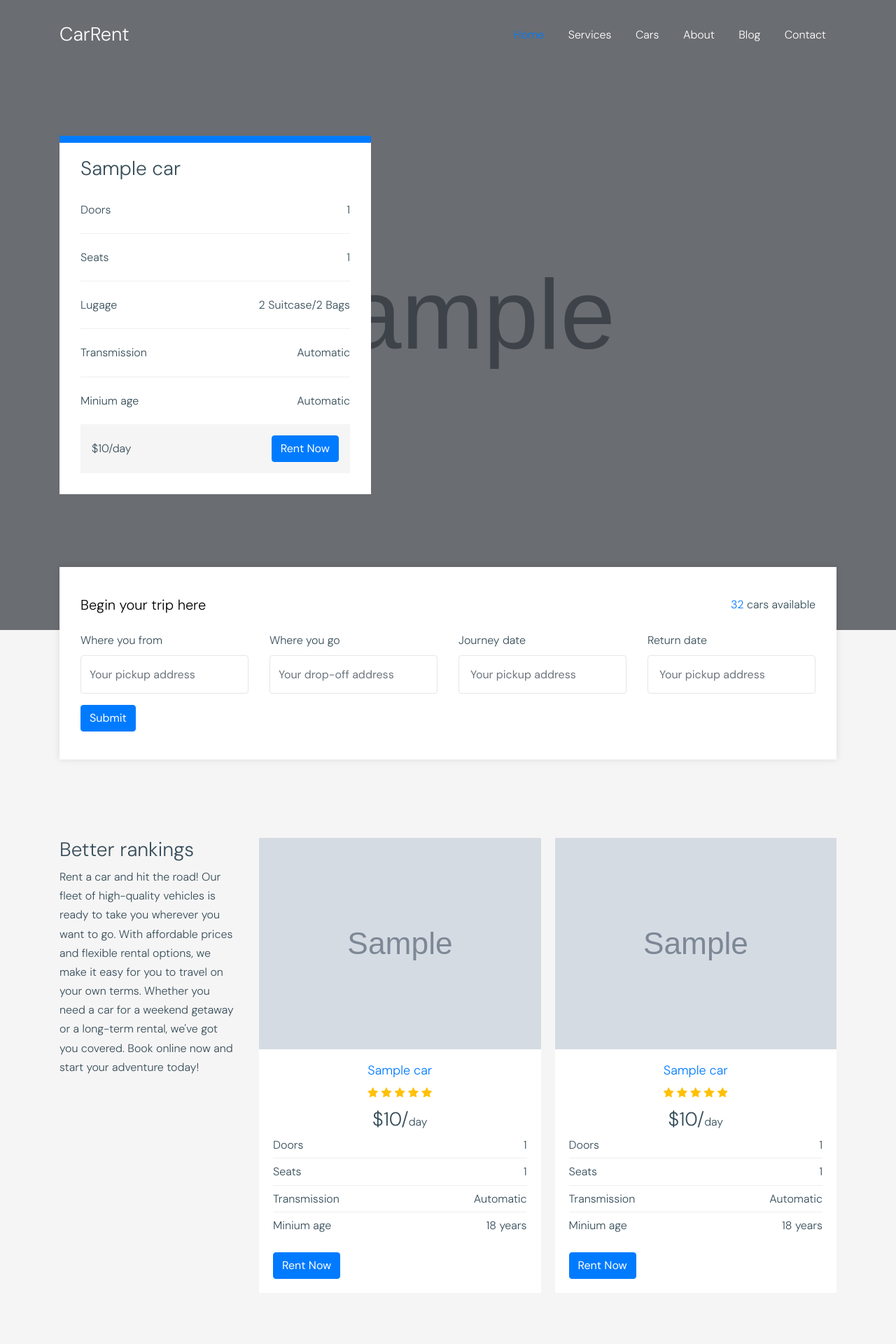
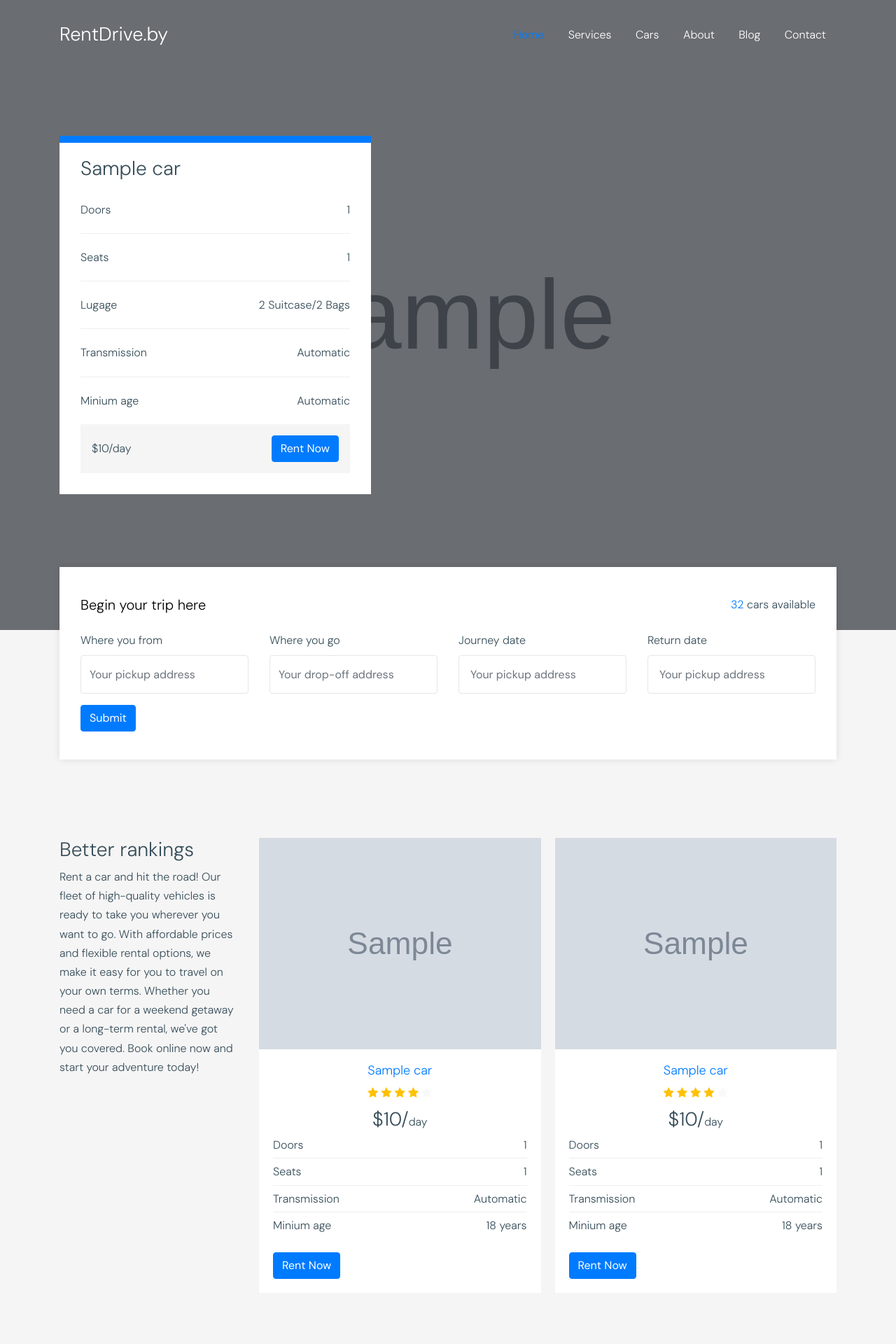
Before and after one commit to Dedich1988/moto_rent, a Django app: page / in a window 1280 px wide. Shown: the top 1920 px of the page at 70% size. Run offline with Django 4.2, Linux system fonts and the light colour scheme; tables that the repository leaves empty hold one stand-in row (values such as "Sample post"); grey boxes marked "Sample" are stand-in pictures; some libraries are stand-ins or nearby versions; some web fonts are replaced.

```diff
--- a/templates/main/base.html
+++ b/templates/main/base.html
@@ -4,7 +4,7 @@
 
 
 <head>
-    <title>Car Rent &mdash; Free Website Template by Colorlib</title>
+    <title>RentDrive.by &mdash; Сourse project Django by dedicpgu@gmail.com</title>
     <meta charset="utf-8">
     <meta name="viewport" content="width=device-width, initial-scale=1, shrink-to-fit=no">
 
@@ -52,7 +52,7 @@
 
             <div class="col-3 ">
               <div class="site-logo">
-                <a href="{% url 'webapp:home' %}">CarRent</a>
+                <a href="{% url 'webapp:home' %}">RentDrive.by</a>
               </div>
             </div>
 
@@ -69,7 +69,7 @@
 				  <li {% if request.resolver_match.url_name == 'services' %} class="active"{% endif %}><a href="{% url 'webapp:services' %}" class="nav-link">Services</a></li>
                   <li {% if request.resolver_match.url_name == 'cars' %} class="active"{% endif %}><a href="{% url 'webapp:cars' %}" class="nav-link">Cars</a></li>
                   <li {% if request.resolver_match.url_name == 'about' %} class="active"{% endif %}><a href="{% url 'webapp:about' %}" class="nav-link">About</a></li>
-                  <li{% if request.resolver_match.url_name == 'blog' or request.resolver_match.url_name == 'single' %} class="active"{% endif %}><a href="{% url 'blog:blog' %}" class="nav-link">Blog</a></li>
+                  <li{% if request.resolver_match.url_name == 'blog' or request.resolver_match.url_name == 'post' %} class="active"{% endif %}><a href="{% url 'blog:blog' %}" class="nav-link">Blog</a></li>
                   <li {% if request.resolver_match.url_name == 'contact' %} class="active"{% endif %}><a href="{% url 'webapp:contact' %}" class="nav-link">Contact</a></li>
                 </ul>
               </nav>
--- a/webapp/templates/webapp/index.html
+++ b/webapp/templates/webapp/index.html
@@ -110,11 +110,13 @@
                   <div class="text-center">
                   <h3><a href="#">{{ car.title}}</a></h3>
                   <div class="rating">
-                    <span class="icon-star text-warning"></span>
-                    <span class="icon-star text-warning"></span>
-                    <span class="icon-star text-warning"></span>
-                    <span class="icon-star text-warning"></span>
-                    <span class="icon-star text-warning"></span>
+                    {% for i in '12345' %}
+                                            {% if forloop.counter <= car.rating %}
+                                                <span class="icon-star text-warning"></span>
+                                            {% else %}
+                                                <span class="icon-star text-light"></span>
+                                            {% endif %}
+                                        {% endfor %}
                   </div>
                   <div class="rent-price"><span>${{ car.price }}/</span>day</div>
                   </div>
```
Also changed, not shown: webapp/templates/webapp/cars.html (+13 -6 lines).
